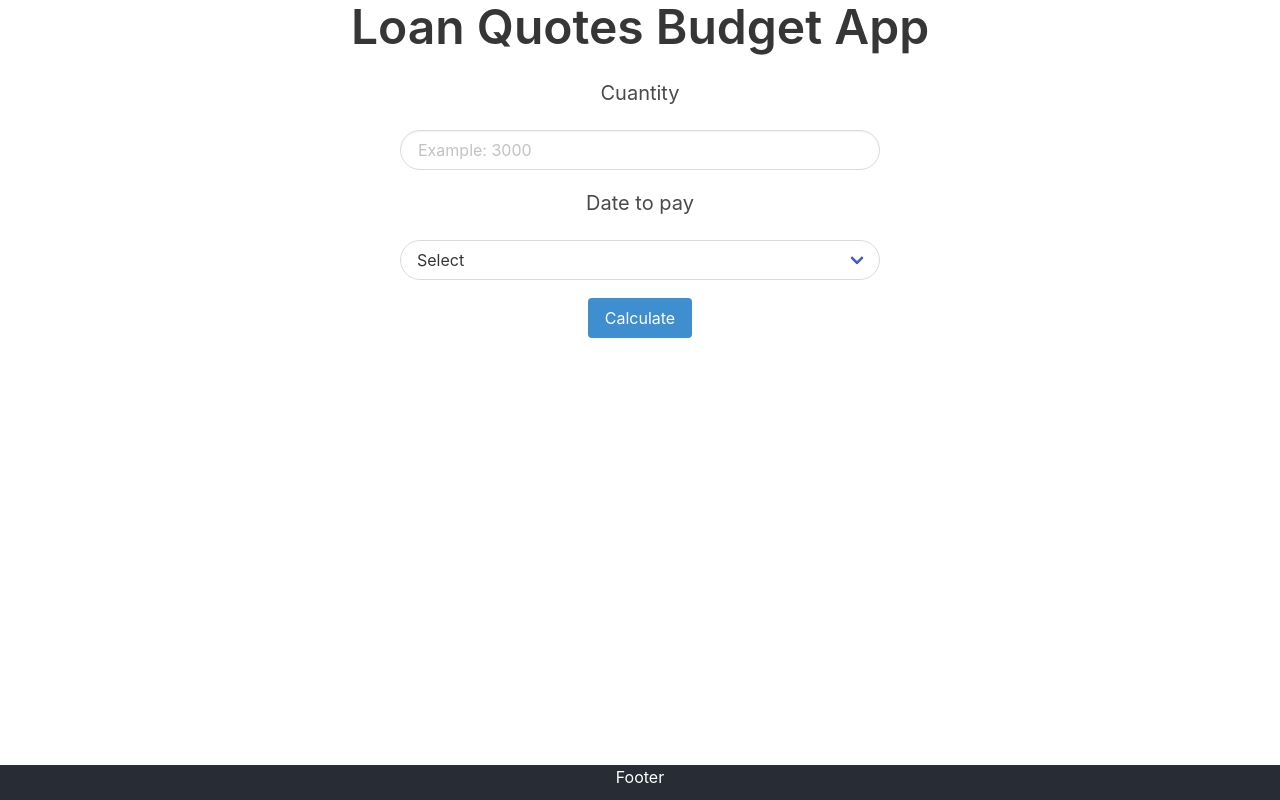
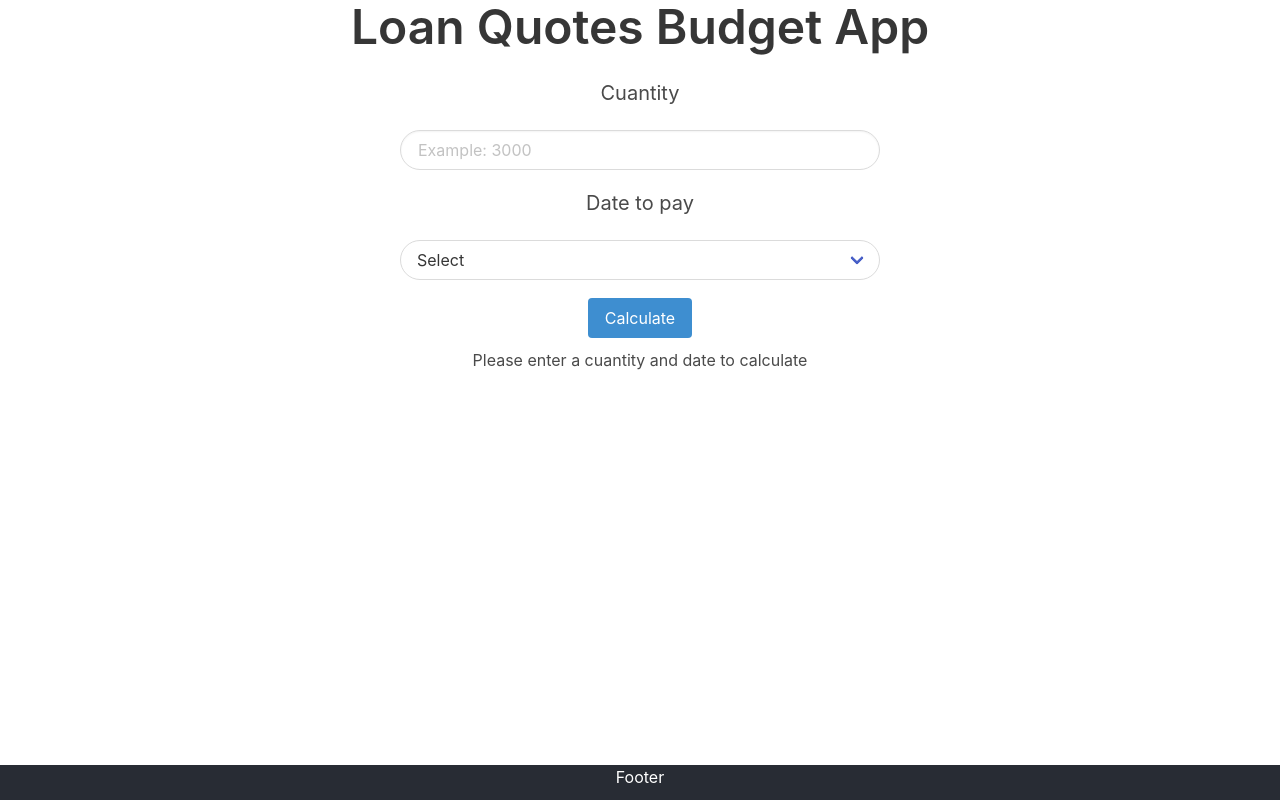
Before and after one commit to MoisesTabar/LoanQuotesApp, a React (Create React App) app: page / in a window 1280 px wide. Built offline with nearby package versions, Linux system fonts and the light colour scheme.

Commit message:
Adding spinner component, preparing deploy

```diff
--- a/src/App.js
+++ b/src/App.js
@@ -3,12 +3,15 @@ import 'bulma/css/bulma.css';
 import Header from './components/Header';
 import Form from './components/Form';
 import Footer from './components/Footer';
+import Results from './components/Results';
+import Spinner from './components/Spinner';
 import { useState } from 'react';
 
 function App() {
   const [cuantity, saveCuantity] = useState(0);
   const [date, saveDate] = useState('');
   const [total, saveTotal] = useState(0);
+  const [loading, setLoading] = useState(false);
 
   return (
     <div className="App">
@@ -20,7 +23,12 @@ function App() {
         saveDate={saveDate}
         total={total}
         saveTotal={saveTotal}
+        setLoading={setLoading}
       />
+      {
+        loading ? <Spinner /> :
+        (total === 0 ? <p>Please enter a cuantity and date to calculate</p> : <Results total={total} date={date} cuantity={cuantity}/>)
+      }
       <Footer />
     </div>
   );
--- a/src/components/Error.jsx
+++ b/src/components/Error.jsx
@@ -4,7 +4,6 @@ function Error({ children }){
     return (
         <article className="message is-danger">
             <div className="message-body">
-                <h1 style={{color: 'red', fontSize: 30}}>400!</h1>
                 { children }
             </div>
         </article>
--- a/src/components/Form.jsx
+++ b/src/components/Form.jsx
@@ -3,7 +3,7 @@ import Error from './Error';
 import { budgetHelper } from '../helpers/budget';
 
 function Form(props){
-    const { cuantity, saveCuantity, date, saveDate, total, saveTotal } = props;
+    const { cuantity, saveCuantity, date, saveDate, total, saveTotal, setLoading } = props;
     const [ error, SetError ] = useState(false);
 
     /**
@@ -21,9 +21,15 @@ function Form(props){
         //if the user reverts the error set the error state to false
         SetError(false);
 
+        //initialize the spinner
+        setLoading(true)
         //calculation
-        const total = budgetHelper(cuantity, date);
-        saveTotal(total);
+        setTimeout(() => {
+            const total = budgetHelper(cuantity, date);
+            saveTotal(total);
+
+            setLoading(false);
+        }, 3000)
     }
 
     return(
--- /dev/null
+++ b/src/components/Results.jsx
@@ -0,0 +1,19 @@
+import React from 'react';
+
+function Results(props){
+    const { total, date, cuantity } = props;
+    return(
+        <article className="message is-success">
+            <div className="message-body">
+                <p>Success, the total to pay is:</p>
+                ${total}
+                <p>Cuantity to pay:</p>
+                ${cuantity}
+                <p>Due date:</p>
+                {date} Months
+            </div>
+        </article>
+    )
+}
+
+export default Results;
--- /dev/null
+++ b/src/components/Spinner.jsx
@@ -0,0 +1,15 @@
+import React from 'react';
+import '../styles/Spinner.css'
+function Spinner(){
+    return(
+        <div className="spinner">
+            <div className="rect1"></div>
+            <div className="rect2"></div>
+            <div className="rect3"></div>
+            <div className="rect4"></div>
+            <div className="rect5"></div>
+        </div>
+    )
+}
+
+export default Spinner;
--- a/src/helpers/budget.js
+++ b/src/helpers/budget.js
@@ -1,8 +1,6 @@
-
-
 export function budgetHelper(cuantity, date){
     let totalCuantity;
-    let totalDate;
+    let totalDate = 0;
 
     //first calculate the cuantity quotes
     if(cuantity <= 1000){
@@ -23,13 +21,13 @@ export function budgetHelper(cuantity, date){
             totalDate = cuantity * .05;
             break;
         case 6:
-            totalCuantity = cuantity * .10;
+            totalDate = cuantity * .10;
             break;
         case 12:
-            totalCuantity = cuantity * .015;
+            totalDate = cuantity * .015;
             break;
         case 24:
-            totalCuantity = cuantity * .020;
+            totalDate = cuantity * .020;
             break;
         default:
             break;
--- /dev/null
+++ b/src/styles/Spinner.css
@@ -0,0 +1,52 @@
+.spinner {
+    margin: 100px auto;
+    width: 50px;
+    height: 40px;
+    text-align: center;
+    font-size: 10px;
+  }
+
+  .spinner > div {
+    background-color: #282C34;
+    height: 100%;
+    width: 6px;
+    display: inline-block;
+
+    -webkit-animation: sk-stretchdelay 1.2s infinite ease-in-out;
+    animation: sk-stretchdelay 1.2s infinite ease-in-out;
+  }
+
+  .spinner .rect2 {
+    -webkit-animation-delay: -1.1s;
+    animation-delay: -1.1s;
+  }
+
+  .spinner .rect3 {
+    -webkit-animation-delay: -1.0s;
+    animation-delay: -1.0s;
+  }
+
+  .spinner .rect4 {
+    -webkit-animation-delay: -0.9s;
+    animation-delay: -0.9s;
+  }
+
+  .spinner .rect5 {
+    -webkit-animation-delay: -0.8s;
+    animation-delay: -0.8s;
+  }
+
+  @-webkit-keyframes sk-stretchdelay {
+    0%, 40%, 100% { -webkit-transform: scaleY(0.4) }
+    20% { -webkit-transform: scaleY(1.0) }
+  }
+
+  @keyframes sk-stretchdelay {
+    0%, 40%, 100% {
+      transform: scaleY(0.4);
+      -webkit-transform: scaleY(0.4);
+    }  20% {
+      transform: scaleY(1.0);
+      -webkit-transform: scaleY(1.0);
+    }
+  }
```
